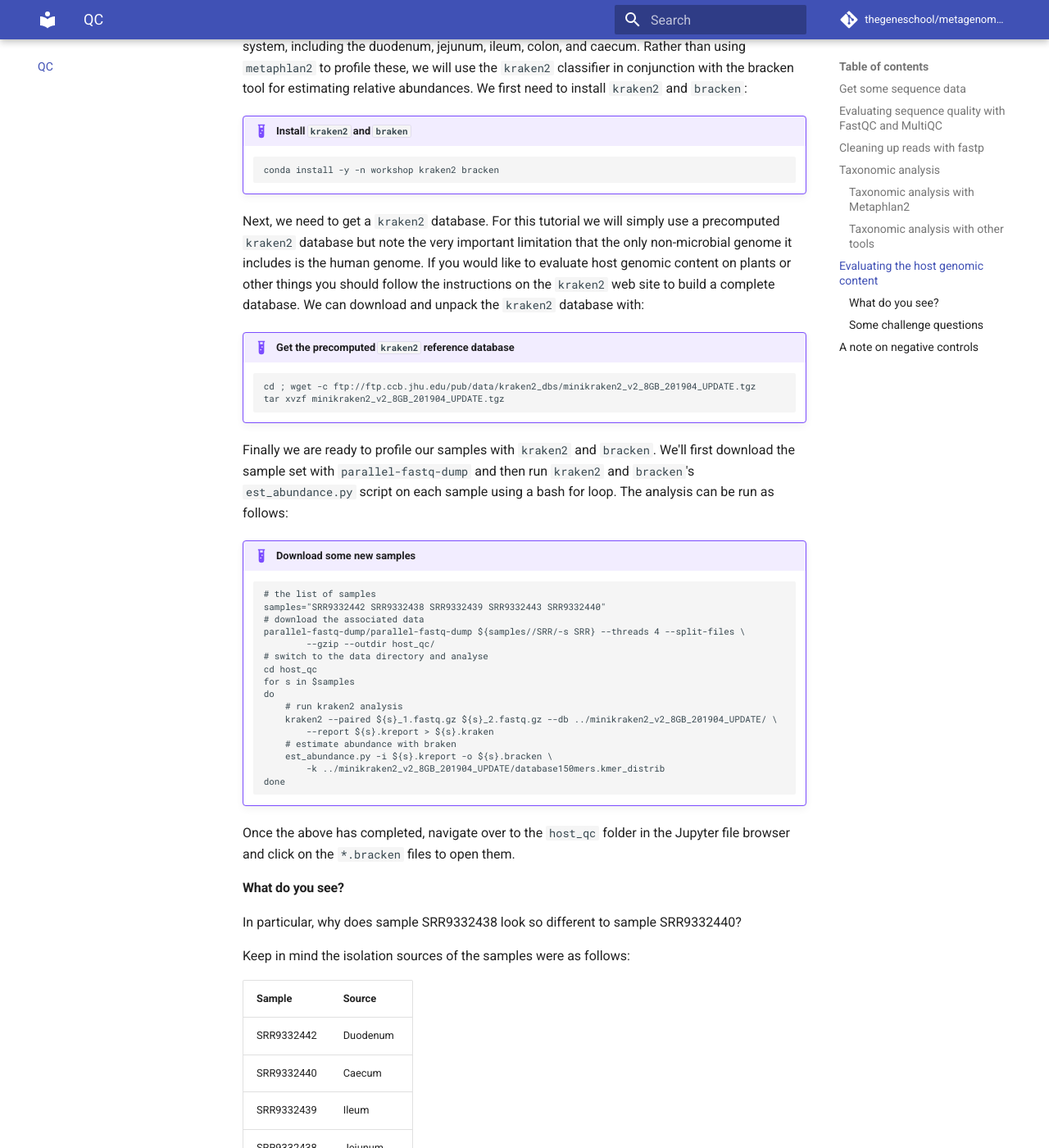
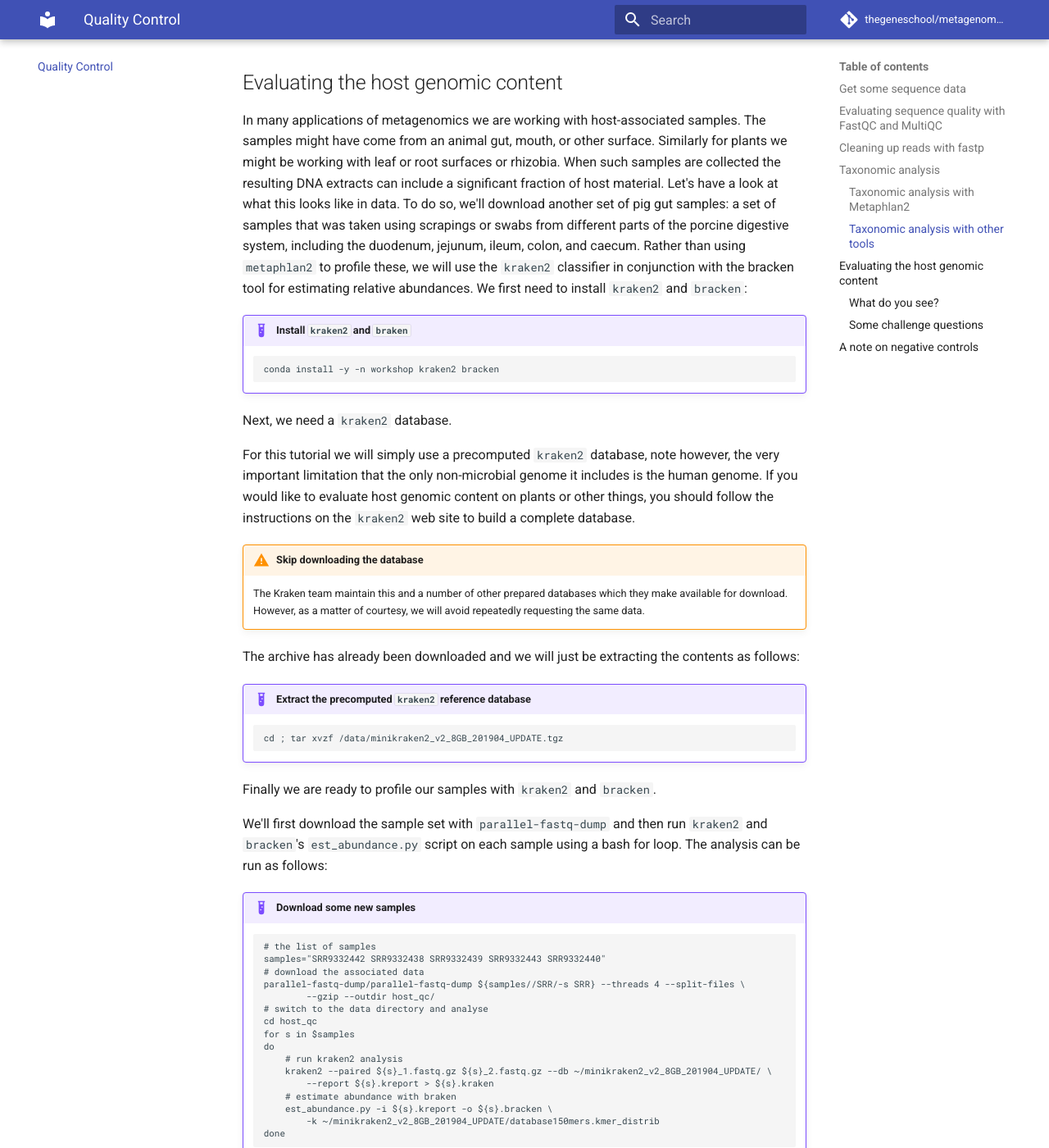
Before and after one commit to thegeneschool/metagenomics, an MkDocs documentation site: the page built from docs/qc.md, in a window 1280 px wide and 1400 px high, scrolled down 7747 px. Shown: the whole window at 82% size. Built offline with MkDocs 1.6.1 and Material for MkDocs 9.7.7, drawn with Linux system fonts in a browser that asks for light colours; comment, search, counter and statistics services are not loaded; some of the changed text lies outside the part shown.

Commit message:
final draft before workshop

````diff
--- a/docs/qc.md
+++ b/docs/qc.md
@@ -18,9 +18,13 @@
     # fast download from github
     git clone https://github.com/rvalieris/parallel-fastq-dump.git
     # create a new conda environment and activate it
-    conda create -y -n workshop "python<3"
+    conda create -y -n workshop "python<3" sra-tools
     conda activate workshop
     ```
+
+!!! info
+    We've just created a new conda environment and activated it. You will see your prompt now tells you this fact with `(workshop)`.
+
 Now that you've installed fastq-dump we can use it to download data by accession number. Copy and paste the following to your terminal:
 
 !!! example "Download the sequencing data for our data-sets"
@@ -152,12 +156,16 @@
 While it may be possible to install metaphlan2 via conda, at least in my experience, conda struggles with "solving the environment".
 Therefore it's suggested to install it via the simple download method described on the [metaphlan tutorial page](https://bitbucket.org/nsegata/metaphlan/wiki/MetaPhlAn_Pipelines_Tutorial):
 
+!!! warning "Skip downloading metaphlan2"
+    The >500MB Metaphlan2 package has already been downloaded and we'll just be extracting it.
+
 !!! example "Obtaining `metaphlan`"
     ```bash
-    # download metaphlan with reference data
-    cd ; wget -c -O metaphlan.tar.bz2 https://bitbucket.org/nsegata/metaphlan/get/default.tar.bz2
+    # this would be how you could download the package yourself
+    # wget -c -O metaphlan.tar.bz2 https://bitbucket.org/nsegata/metaphlan/get/default.tar.bz2
+
     # extract the archive
-    tar xvjf metaphlan.tar.bz2
+    cd ; tar xvjf /data/metaphlan.tar.bz2
     # rename the folder to something simple
     mv nsegata-metaphlan* metaphlan
     # apply a technical fix for metaphlan plotting
@@ -166,7 +174,7 @@
     conda install -y -n workshop bowtie2 numpy scipy matplotlib
     ```
 
-Once `metaphlan` has been downloaded we can run it on our QC samples:
+Once `metaphlan` has been prepared we can run it on our QC samples:
 
 !!! example "Running `metaphlan` on our data"
     ```bash
@@ -224,18 +232,23 @@
     conda install -y -n workshop kraken2 bracken
     ```
 
-Next, we need to get a `kraken2` database.
-For this tutorial we will simply use a precomputed `kraken2` database but note the very important limitation that the only non-microbial genome it includes is the human genome.
-If you would like to evaluate host genomic content on plants or other things you should follow the instructions on the `kraken2` web site to build a complete database.
-We can download and unpack the `kraken2` database with:
+Next, we need a `kraken2` database.
 
-!!! example "Get the precomputed `kraken2` reference database"
+For this tutorial we will simply use a precomputed `kraken2` database, note however, the very important limitation that the only non-microbial genome it includes is the human genome.
+If you would like to evaluate host genomic content on plants or other things, you should follow the instructions on the `kraken2` web site to build a complete database.
+
+!!! warning "Skip downloading the database"
+    The Kraken team maintain this and a number of other prepared databases which they make available for download. However, as a matter of courtesy, we will avoid repeatedly requesting the same data.
+
+The archive has already been downloaded and we will just be extracting the contents as follows:
+
+!!! example "Extract the precomputed `kraken2` reference database"
     ```bash
-    cd ; wget -c ftp://ftp.ccb.jhu.edu/pub/data/kraken2_dbs/minikraken2_v2_8GB_201904_UPDATE.tgz
-    tar xvzf minikraken2_v2_8GB_201904_UPDATE.tgz
+    cd ; tar xvzf /data/minikraken2_v2_8GB_201904_UPDATE.tgz
     ```
 
 Finally we are ready to profile our samples with `kraken2` and `bracken`.
+
 We'll first download the sample set with `parallel-fastq-dump` and then run `kraken2` and `bracken`'s `est_abundance.py` script on each sample using a bash for loop.
 The analysis can be run as follows:
 
@@ -251,11 +264,11 @@
     for s in $samples
     do
         # run kraken2 analysis
-        kraken2 --paired ${s}_1.fastq.gz ${s}_2.fastq.gz --db ../minikraken2_v2_8GB_201904_UPDATE/ \
+        kraken2 --paired ${s}_1.fastq.gz ${s}_2.fastq.gz --db ~/minikraken2_v2_8GB_201904_UPDATE/ \
             --report ${s}.kreport > ${s}.kraken
         # estimate abundance with braken
         est_abundance.py -i ${s}.kreport -o ${s}.bracken \
-            -k ../minikraken2_v2_8GB_201904_UPDATE/database150mers.kmer_distrib
+            -k ~/minikraken2_v2_8GB_201904_UPDATE/database150mers.kmer_distrib
     done
     ```
 
--- a/mkdocs.yml
+++ b/mkdocs.yml
@@ -38,17 +38,17 @@
           class: arithmatex
           format: !!python/name:pymdownx.arithmatex.fence_mathjax_format
 
-site_name: Metagenome tutorial
+site_name: Metagenomics Tutorial
 site_description: A tutorial covering practical elements of metagenomic analysis
 
 nav:
-#- Home: 'index.md'
-- Jupyter: 'startup.md'
-- QC: 'qc.md'
+- Home: 'index.md'
+- Jupyter Setup: 'startup.md'
+- Quality Control: 'qc.md'
 - Assembly: 'assembly.md'
 - Binning: 'binning.md'
+- Hi-C: 'hic.md'
 - Visualization: 'anvio.md'
-- Hi-C: 'hic.md'
 - Everything Else: 'everythingelse.md'
 
 theme:
````
Also changed, not shown: docs/assembly.md (+11 -8 lines), docs/binning.md (+9 -7 lines), docs/hic.md (+143 -58 lines), docs/startup.md (+40 -46 lines), 1 other file.
